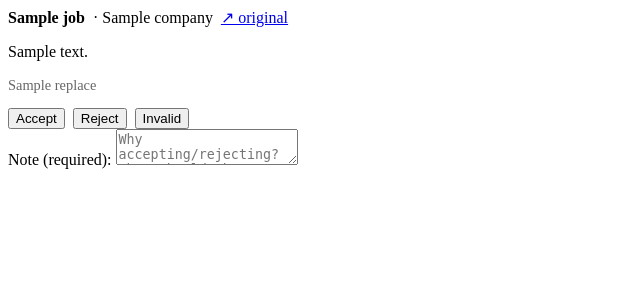
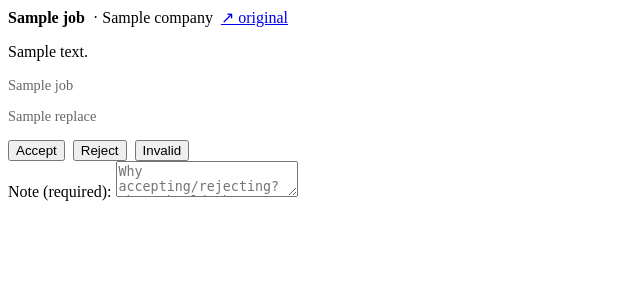
Before and after one commit to RmMsr/job-seek, a FastAPI app: template app/templates/jobs/_feedback.html in a window 1280 px wide. Shown: the top 300 px of the page, without its empty margins (0-640 px from the left). Run offline with FastAPI, Linux system fonts and the light colour scheme; the template is opened without the code that fills it: most values are stand-ins (such as "Sample title", 1, 10 or a date in 2020).

Commit message:
feat: show best score's scenario as a tag in job list and detail views

```diff
--- a/app/templates/jobs/_feedback.html
+++ b/app/templates/jobs/_feedback.html
@@ -7,8 +7,11 @@
   {% if job.summary %}
     <div style="margin-top:0.5rem;">{{ job.summary | markdown }}</div>
   {% endif %}
-  {% if job.score_reasoning %}
-    <div style="margin-top:0.4rem; font-size:0.9em; color:#666;">{{ job.score_reasoning | markdown }}</div>
+  {% if job.best_score_reasoning %}
+    <div style="margin-top:0.4rem; font-size:0.9em; color:#666;">
+      <span class="tag">{{ job.best_scenario_name }}</span>
+      {{ job.best_score_reasoning | markdown }}
+    </div>
   {% endif %}
   <form class="feedback-form" style="margin-top:0.75rem;"
     hx-post="/jobs/{{ job.id }}/feedback"
--- a/app/templates/jobs/_row.html
+++ b/app/templates/jobs/_row.html
@@ -1,6 +1,6 @@
 <div class="job-row" id="job-{{ job.id }}">
   <div style="display:flex; align-items:center; gap:0.5rem; flex-wrap:wrap;">
-    {% set score = job.relevance_score %}
+    {% set score = job.best_score %}
     {% if score is not none %}
       {% if score >= 0.7 %}
         <span class="score-badge score-high">{{ "%.0f"|format(score * 100) }}%</span>
@@ -9,6 +9,7 @@
       {% else %}
         <span class="score-badge score-low">{{ "%.0f"|format(score * 100) }}%</span>
       {% endif %}
+      <span class="tag">{{ job.best_scenario_name }}</span>
     {% endif %}
     <span class="tag">{{ job.content_type or "unknown" }}</span>
     <span class="tag">{{ job.source_name or "" }}</span>
```
Also changed, not shown: tests/test_routes_jobs.py (+18 -2 lines).
